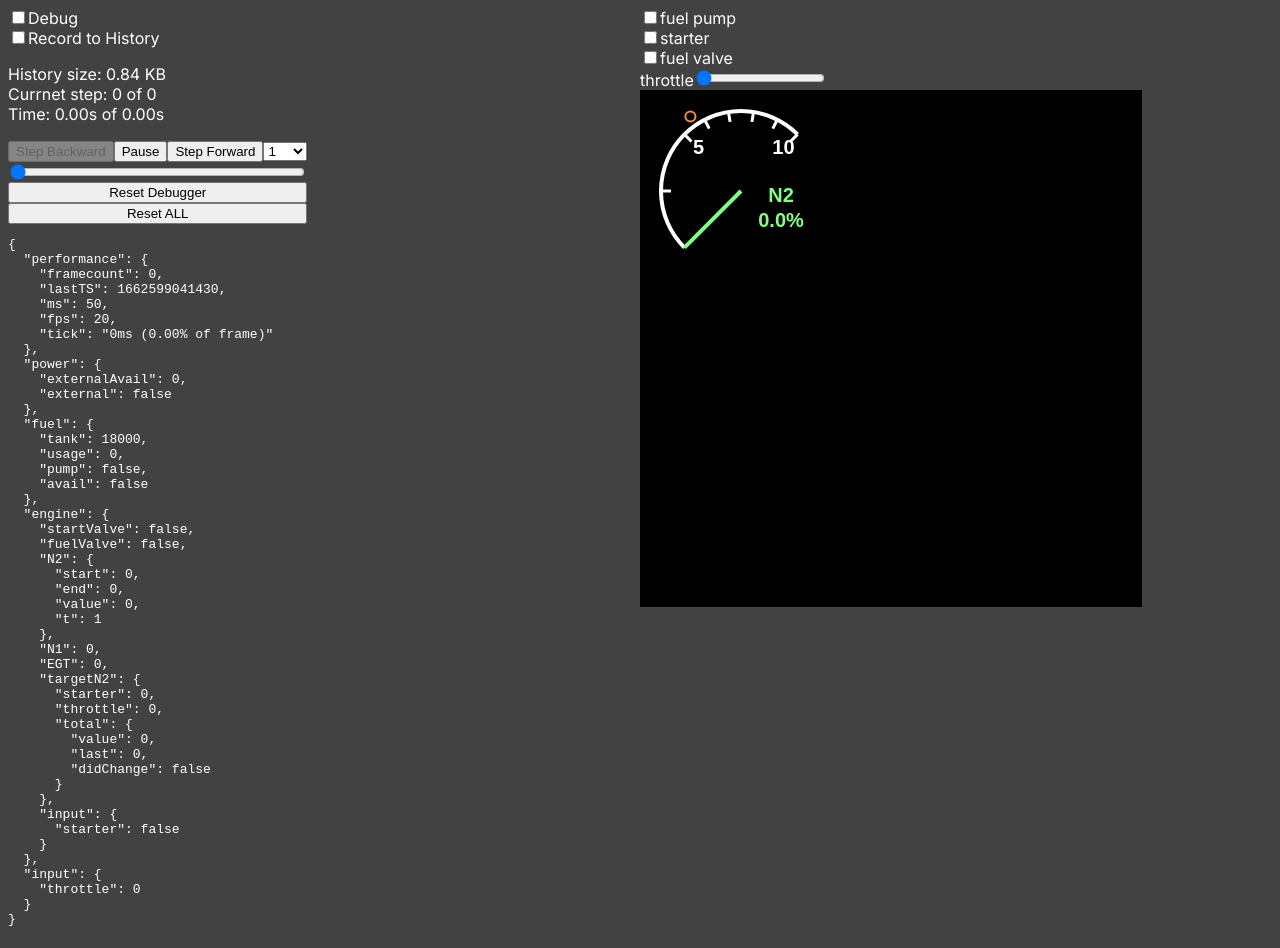
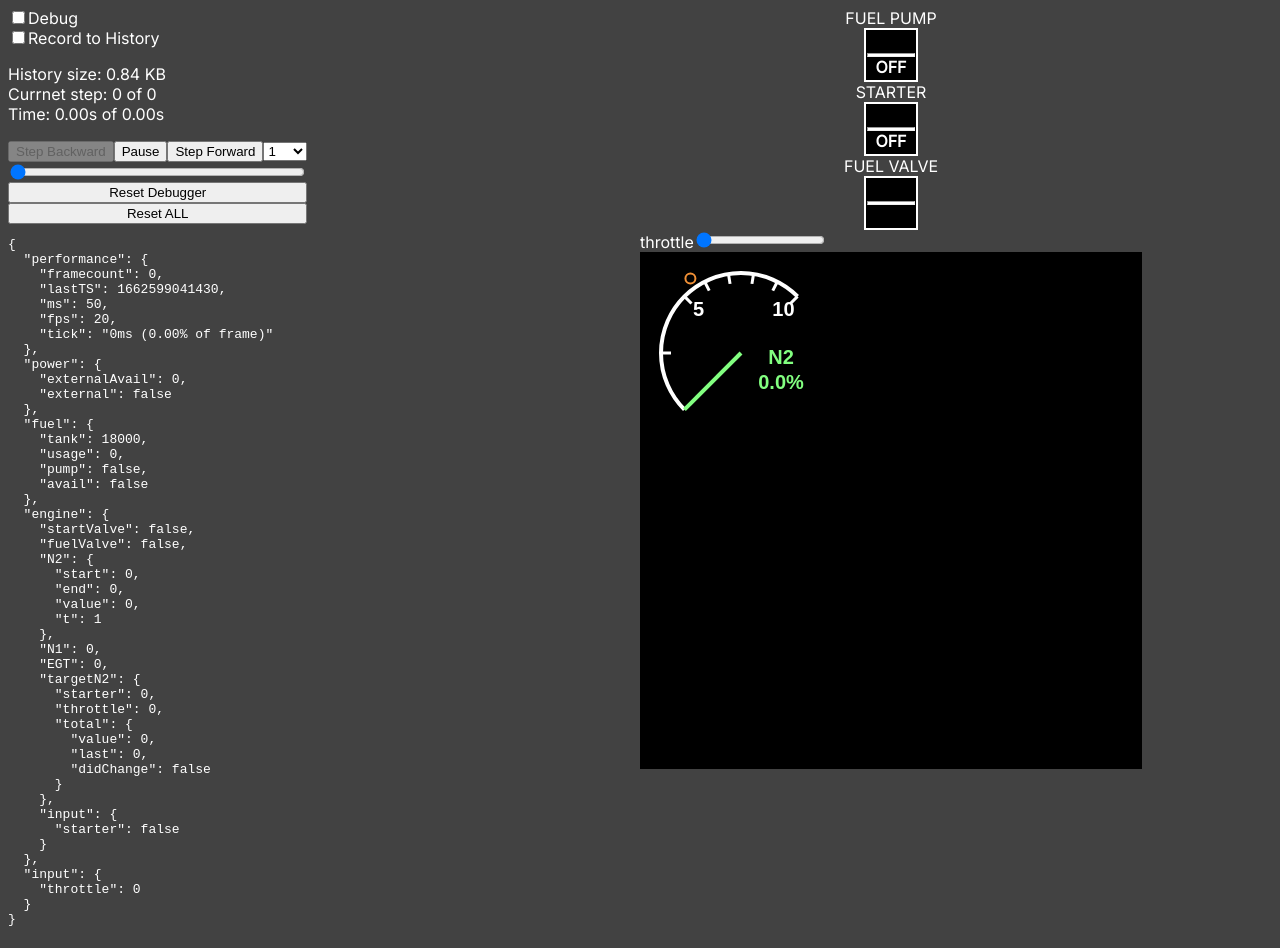
Before and after one commit to Vandesm14/bells-and-whistles, a React (Vite) app: page / in a window 1280 px wide. Built offline with nearby package versions, Linux system fonts and the light colour scheme.

Commit message:
style switch

```diff
--- a/src/app.tsx
+++ b/src/app.tsx
@@ -12,11 +12,12 @@ import {
   initDebugState,
   System,
 } from './lib/engine';
-import { init, World, systems } from './lib/world';
-import { structureIsEqual } from './lib/util';
+import { init, World, systems, constants } from './lib/world';
+import { applyPartialDiff, structureIsEqual } from './lib/util';
 import { getState } from './lib/hooks';
 import Controller from './components/Controller';
 import * as history from './lib/history';
+import colors from './components/compose/colors';
 
 const App = () => {
   const [state, setState] = useState<World>(init);
@@ -270,28 +271,45 @@ const App = () => {
           }}
         >
           <Switch
-            path="fuel.pump"
-            state={state}
-            setState={setState}
-            text="fuel pump"
+            label="fuel pump"
+            value={state.fuel.pump}
+            onChange={(pump) =>
+              setState(applyPartialDiff(state, { fuel: { pump } }))
+            }
           />
           <Switch
-            path="engine.input.starter"
-            state={state}
-            setState={setState}
-            text="starter"
+            label="starter"
+            value={state.engine.input.starter}
+            onChange={(starter) =>
+              setState(
+                applyPartialDiff(state, { engine: { input: { starter } } })
+              )
+            }
           />
           <Switch
-            path="engine.fuelValve"
-            state={state}
-            setState={setState}
-            text="fuel valve"
+            label="fuel valve"
+            top={{
+              on:
+                state.fuel.avail &&
+                state.engine.N2.value === constants.engine.N2_START,
+              text: 'avail',
+              color: colors.status.green,
+            }}
+            bottom={{
+              on: !state.engine.fuelValve,
+              text: 'on',
+              color: colors.status.blue,
+            }}
+            value={state.engine.fuelValve}
+            onChange={(fuelValve) =>
+              setState(applyPartialDiff(state, { engine: { fuelValve } }))
+            }
           />
           <Slider
             path="input.throttle"
             state={state}
             setState={setState}
-            text="throttle"
+            label="throttle"
           />
           <EngineMfd
             N2={state.engine.N2.value}
--- a/src/components/Slider.tsx
+++ b/src/components/Slider.tsx
@@ -5,15 +5,15 @@ export interface SliderProps {
   state: World;
   setState: React.Dispatch<React.SetStateAction<World>>;
   path: string;
-  text: string;
+  label: string;
 }
 
-export function Slider({ state, setState, path, text }: SliderProps) {
+export function Slider({ state, setState, path, label }: SliderProps) {
   const change: React.ChangeEventHandler<HTMLInputElement> = (e) =>
     setState((world) => KV(world).set(path, Number(e.target.value)).get());
   return (
     <label>
-      {text}
+      {label}
       <input
         type="range"
         min="0"
--- a/src/components/Switch.tsx
+++ b/src/components/Switch.tsx
@@ -1,22 +1,83 @@
-import { KV } from '../lib/kv';
-import type React from 'react';
-import { World } from '../lib/world';
+import colors from './compose/colors';
+import { Column } from './compose/flex';
+import { Clickable } from './compose/interact';
 
 export interface SwitchProps {
-  state: World;
-  setState: React.Dispatch<React.SetStateAction<World>>;
-  path: string;
-  text: string;
+  label?: string;
+  top?: {
+    text?: string;
+    color?: string;
+    on: boolean;
+  };
+  bottom?: {
+    text?: string;
+    color?: string;
+    on: boolean;
+  };
+  value: boolean;
+  onChange: (value: boolean) => void;
 }
 
-export function Switch({ state, setState, path, text }: SwitchProps) {
-  const change: React.ChangeEventHandler<HTMLInputElement> = (e) =>
-    setState((world) => KV(world).set(path, e.target.checked).get());
+export function Switch({ label, top, bottom, value, onChange }: SwitchProps) {
+  const toggle = () => {
+    onChange(!value);
+  };
+
+  const bottomValue = bottom !== undefined ? bottom.on : value;
+
+  const SIZE = 50;
 
   return (
-    <label>
-      <input type="checkbox" onChange={change} checked={KV(state).get(path)} />
-      {text}
-    </label>
+    // <label>
+    //   <input type="checkbox" onChange={handleChange} checked={value} />
+    //   {label}
+    // </label>
+    <Column
+      style={{
+        alignItems: 'center',
+        justifyContent: 'center',
+        color: 'white',
+      }}
+    >
+      {label ? <span>{label.toUpperCase()}</span> : null}
+      <Clickable onClick={toggle}>
+        <Column
+          style={{
+            border: '2px solid white',
+            backgroundColor: 'black',
+            width: SIZE,
+            height: SIZE,
+            justifyContent: 'center',
+            alignItems: 'center',
+          }}
+        >
+          <b
+            style={{
+              height: SIZE / 2 - 2,
+              color: top?.color || colors.status.orange,
+            }}
+          >
+            {top?.on ? String(top.text || 'fault').toUpperCase() : null}
+          </b>
+          <hr
+            style={{
+              width: SIZE - 4,
+              height: 2,
+              backgroundColor: 'white',
+              margin: 0,
+            }}
+          />
+          <b
+            style={{
+              height: SIZE / 2 - 2,
+              // border: '2px solid white',
+              color: bottom?.color || colors.white,
+            }}
+          >
+            {!bottomValue ? String(bottom?.text || 'off').toUpperCase() : null}
+          </b>
+        </Column>
+      </Clickable>
+    </Column>
   );
 }
```
